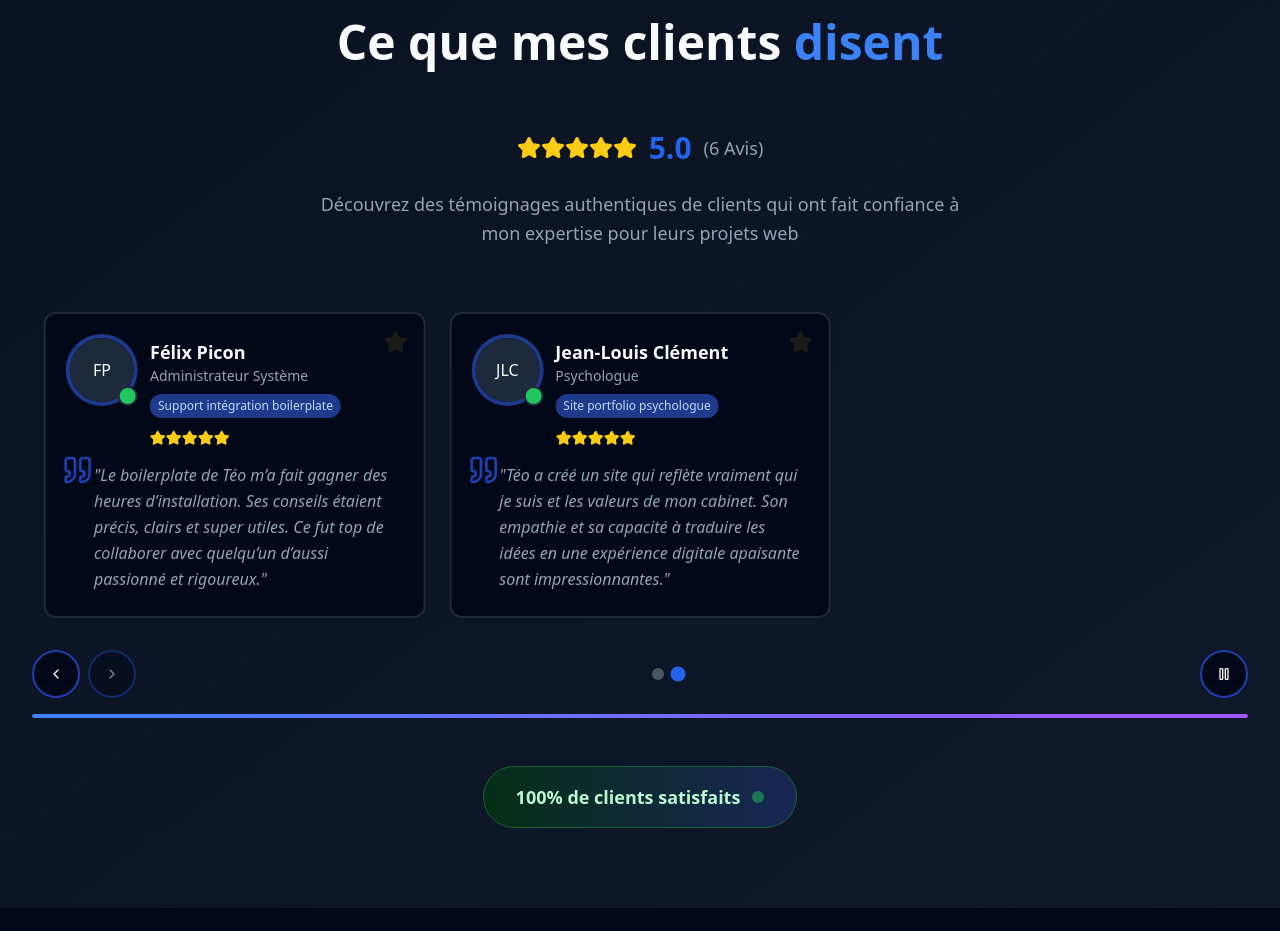
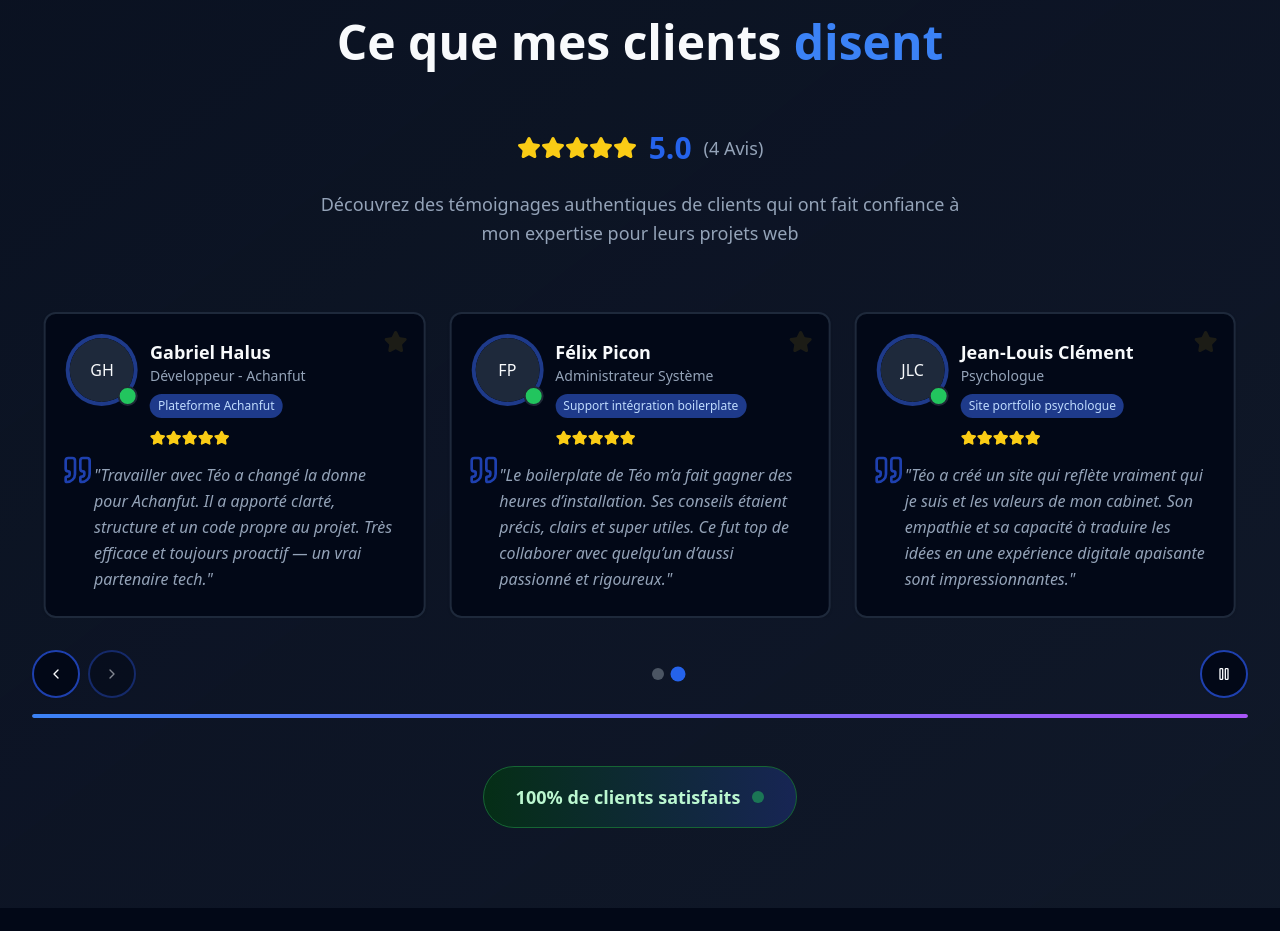
Before and after one commit to teovlt/portfolioFreelance, a React (Vite) app: page / in a window 1280 px wide. Shown: the part 5260-6191 px from the top of the page. Built offline with nearby package versions, Linux system fonts and the light colour scheme.

Commit message:
Fix review dysplay

```diff
--- a/src/components/customs/testimonials-caroussel.tsx
+++ b/src/components/customs/testimonials-caroussel.tsx
@@ -95,7 +95,7 @@ export function TestimonialCarousel() {
             transform: `translateX(-${(currentIndex * 100) / currentItemsPerView}%)`,
           }}
         >
-          {visibleReviews.map((review, index) => (
+          {reviews.map((review, index) => (
             <div key={`${review.id}-${index}`} className="flex-shrink-0 px-3" style={{ width: `${100 / currentItemsPerView}%` }}>
               <Card className="h-full relative overflow-hidden group hover:shadow-2xl transition-all duration-300 border-2 hover:border-blue-200 dark:hover:border-blue-800 transform hover:scale-105">
                 {/* Gradient overlay */}
--- a/src/pages/Testimonials.tsx
+++ b/src/pages/Testimonials.tsx
@@ -6,7 +6,7 @@ import { motion } from "framer-motion";
 import { useTranslation } from "react-i18next";
 
 export function ReviewsSection() {
-  const totalReviews = 6;
+  const totalReviews = 4;
   const { t } = useTranslation();
 
   return (
```
